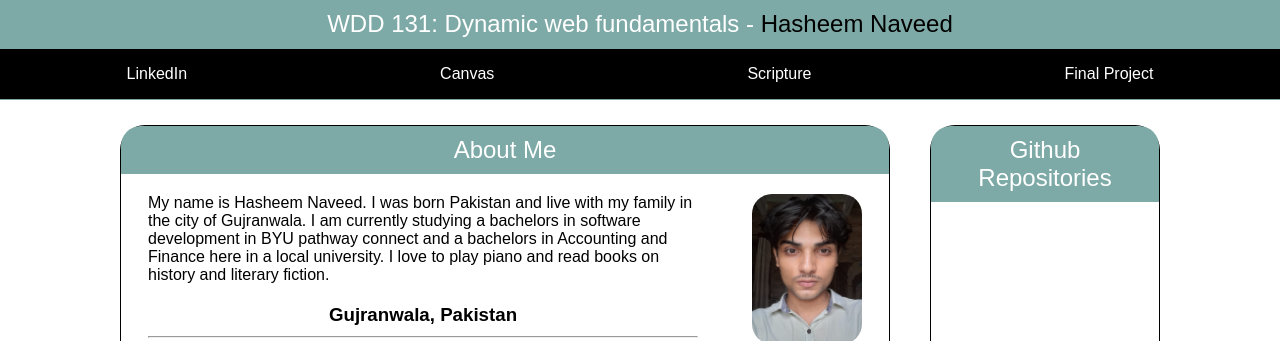
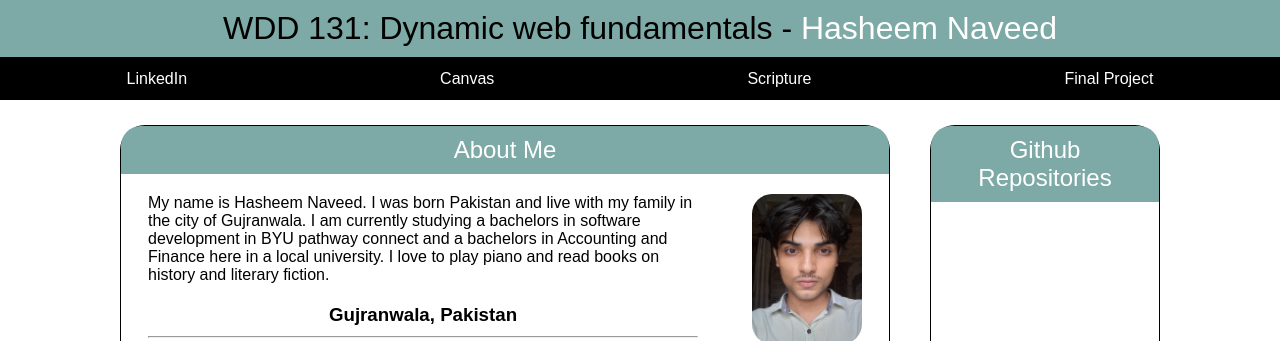
Before and after one commit to hasheem-tech/wdd131, a plain HTML site: page index.html in a window 1280 px wide. Shown: the top 341 px of the page. Drawn offline with Linux system fonts and the light colour scheme.

Commit message:
some changes according to audit

```diff
--- a/index.html
+++ b/index.html
@@ -3,7 +3,7 @@
 <head>
     <meta charset="UTF-8">
     <meta name="viewport" content="width=device-width, initial-scale=1.0">
-    <title>WDD 131 - Dynamic web fundamentals - Hasheem Naveed</title>
+    <title>WDD 131 – Dynamic Web Fundamentals – Hasheem Naveed</title>
     <meta name="author" content="Hasheem Naveed">
     <meta name="description" content="Home Page for WDD 131 - Dynamic web fundamentals course by Hasheem Naveed">
     <link rel="stylesheet" href="styles/base.css">
@@ -11,7 +11,7 @@
 </head>
 <body>
     <header>
-        <h2>WDD 131: Dynamic web fundamentals - <span id="course-title">Hasheem Naveed</span></h2>
+        <h1><span id="course-title">WDD 131: Dynamic web fundamentals - </span> Hasheem Naveed</h1>
         <nav>
             <ul>
                 <li><a href="www.linkedin.com/in/hasheem-naveed-45b72a372">LinkedIn</a></li>
--- a/styles/base.css
+++ b/styles/base.css
@@ -4,7 +4,8 @@
     padding: 0;
     font-family: sans-serif;
 }
-h2{
+
+h1, h2{
     font-weight: 100;
     background-color: rgb(125, 170, 166);
     padding: 10px;
@@ -49,6 +50,7 @@ main{
     grid-template-columns: 3fr 1fr;
     height: 500px;
     padding: 5px 100px 5px 100px;
+    max-width: 100%;
 }
 section{
     border-radius: 25px;
```
